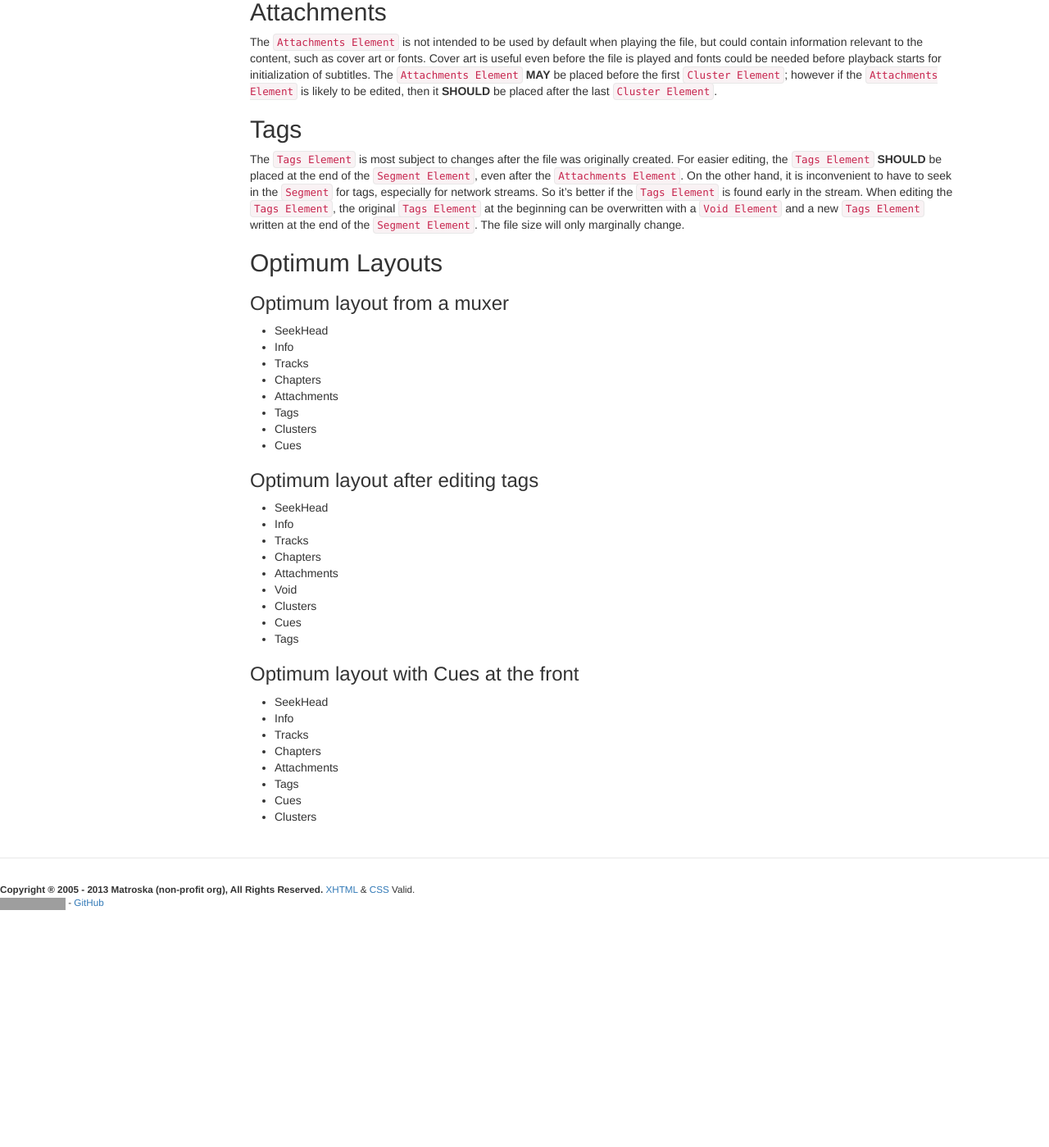
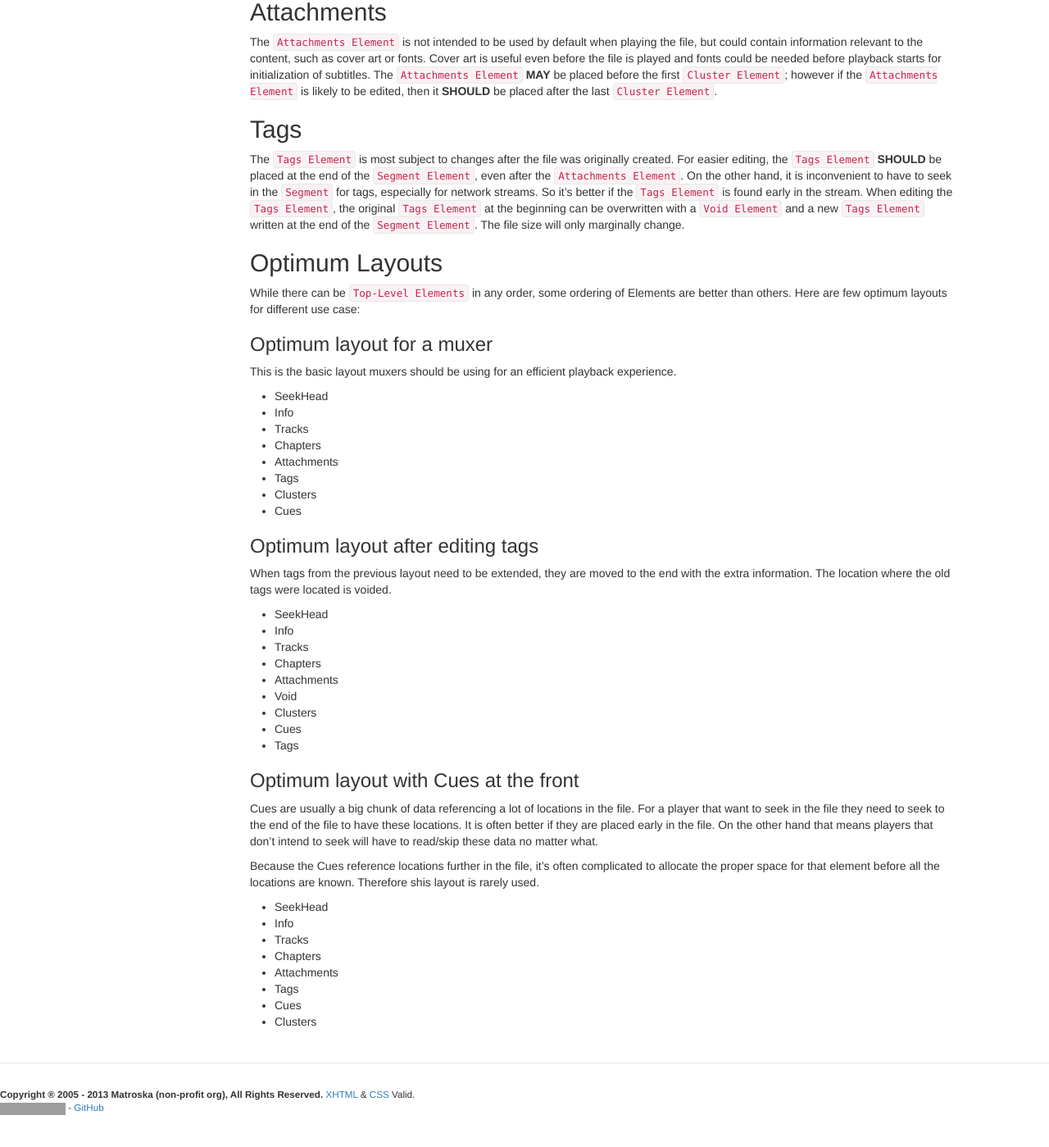
Before and after one commit to ietf-wg-cellar/matroska-specification, a Jekyll site: the page built from ordering.md, in a window 1280 px wide and 1400 px high, scrolled down 1352 px. Shown: the whole window at 82% size. Built offline with Jekyll 4.4.1, drawn with Linux system fonts in a browser that asks for light colours; before the commit the page ends 2502 px from its top, so only the background shows below that; grey boxes are pictures that could not be loaded.

Commit message:
add text explaining the layouts

```diff
--- a/ordering.md
+++ b/ordering.md
@@ -98,7 +98,12 @@ new `Tags Element` written at the end of the `Segment Element`. The file size wi
 
 ## Optimum Layouts
 
-### Optimum layout from a muxer
+While there can be `Top-Level Elements` in any order, some ordering of Elements are better than others.
+Here are few optimum layouts for different use case:
+
+### Optimum layout for a muxer
+
+This is the basic layout muxers should be using for an efficient playback experience.
 
 * SeekHead
 * Info
@@ -110,6 +115,9 @@ new `Tags Element` written at the end of the `Segment Element`. The file size wi
 * Cues
 
 ### Optimum layout after editing tags
+
+When tags from the previous layout need to be extended, they are moved to the end with the extra information.
+The location where the old tags were located is voided.
 
 * SeekHead
 * Info
@@ -123,6 +131,16 @@ new `Tags Element` written at the end of the `Segment Element`. The file size wi
 
 ### Optimum layout with Cues at the front
 
+Cues are usually a big chunk of data referencing a lot of locations in the file.
+For a player that want to seek in the file they need to seek to the end of the file
+to have these locations. It is often better if they are placed early in the file.
+On the other hand that means players that don't intend to seek will have to read/skip
+these data no matter what.
+
+Because the Cues reference locations further in the file, it's often complicated to
+allocate the proper space for that element before all the locations are known.
+Therefore shis layout is rarely used.
+
 * SeekHead
 * Info
 * Tracks
```
